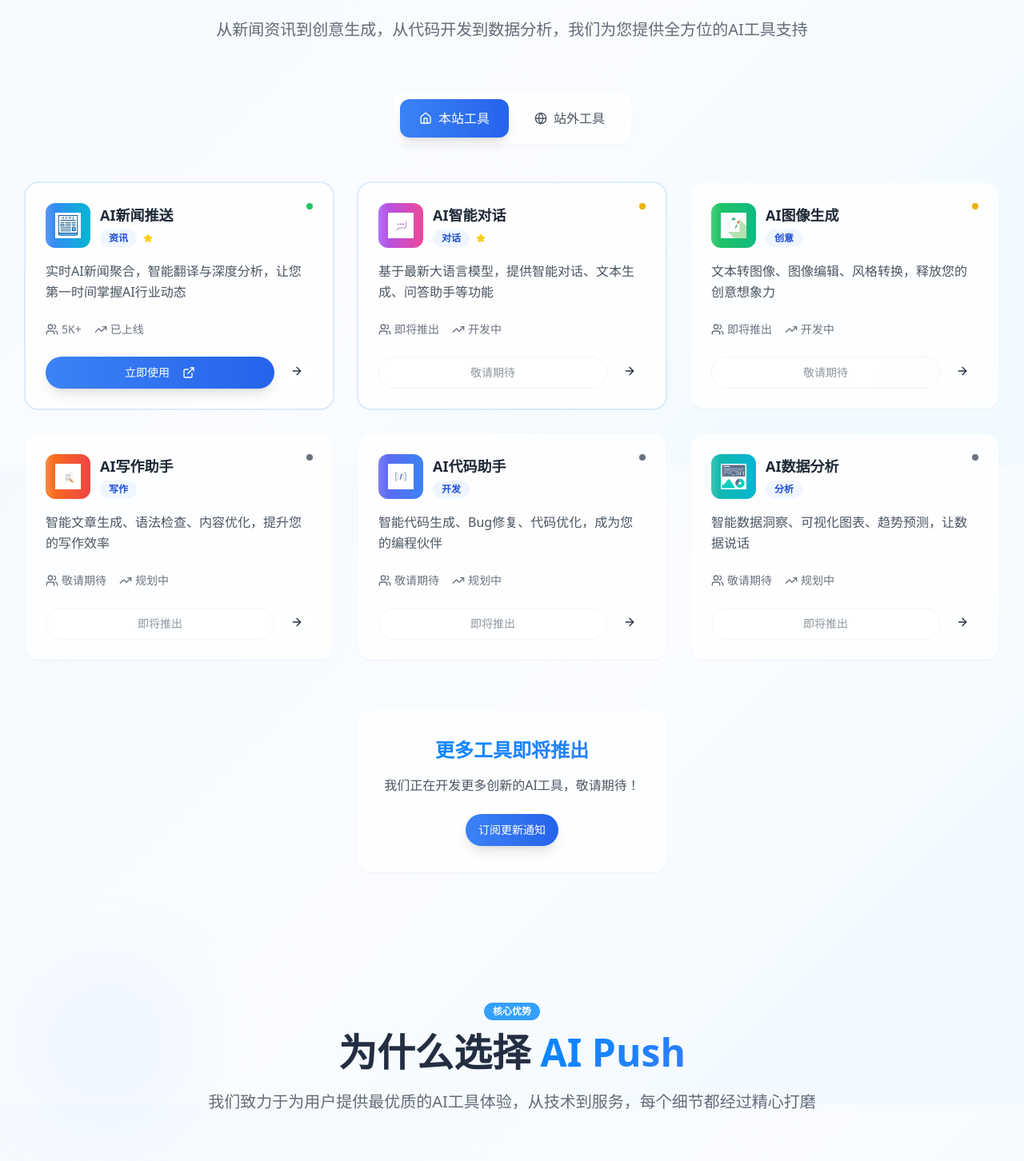
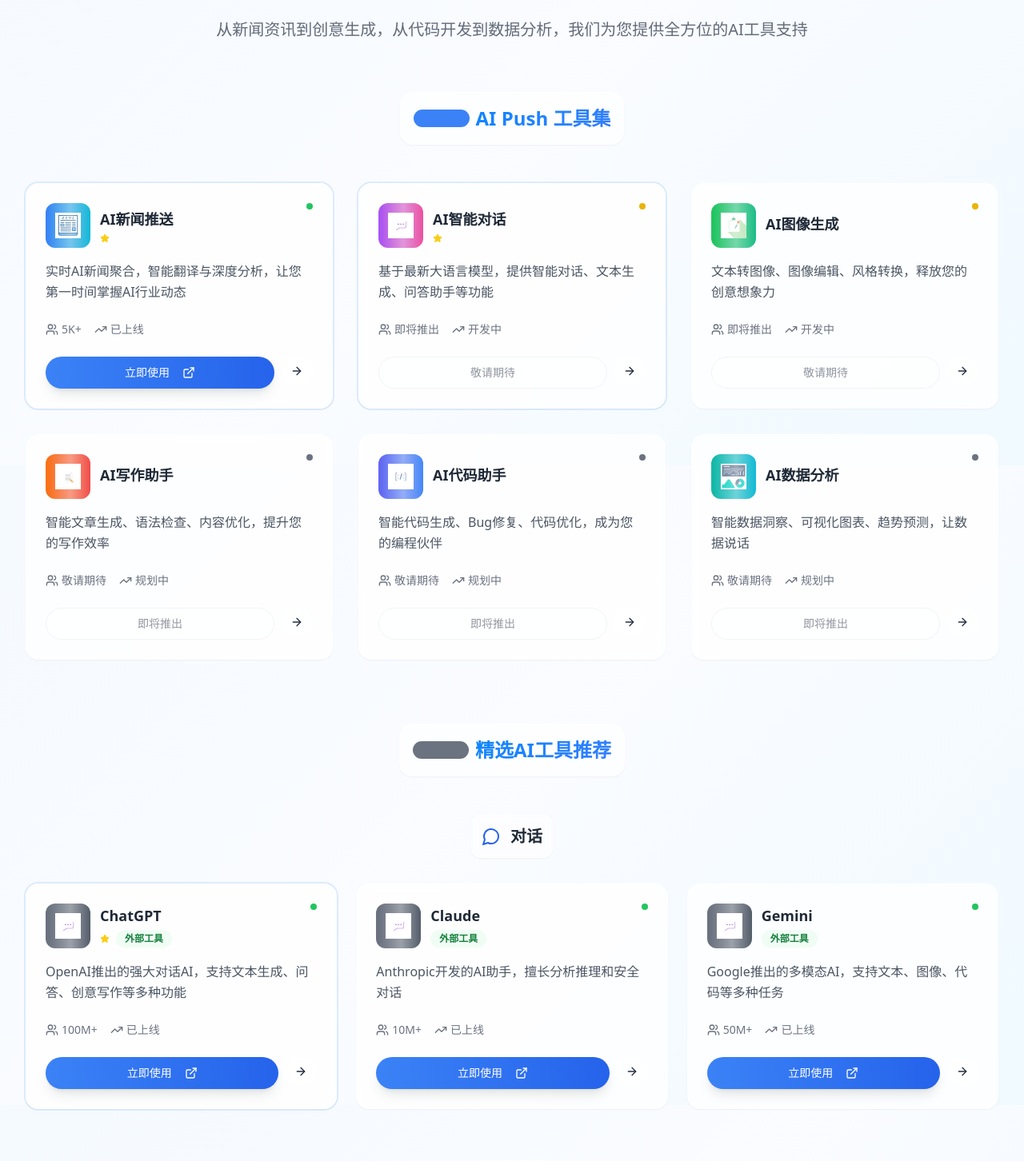
Before and after one commit to velist/aipush-design-hub, a React (Vite) app: page / in a window 1280 px wide. Shown: the part 1018-2470 px from the top of the page at 80% size. Built offline with nearby package versions, Linux system fonts and the light colour scheme.

Commit message:
Refactor tool display
Change tool display from tabbed interface to a categorized list. "My Tools" will be displayed at the top, followed by categorized lists of external tools such as conversation, painting, voice, video, and office.

```diff
--- a/src/components/ToolsGrid.tsx
+++ b/src/components/ToolsGrid.tsx
@@ -1,5 +1,4 @@
-import { useState } from 'react';
-import { ExternalLink, ArrowRight, Star, Users, TrendingUp, Home, Globe } from 'lucide-react';
+import { ExternalLink, ArrowRight, Star, Users, TrendingUp, MessageCircle, Palette, Mic, Video, Briefcase, Code, BarChart3, FileText } from 'lucide-react';
 import { Button } from './ui/button';
 import { Badge } from './ui/badge';
 import newsIcon from '@/assets/news-icon-new.png';
@@ -10,10 +9,9 @@ import codeIcon from '@/assets/code-icon-new.png';
 import analyticsIcon from '@/assets/analytics-icon-new.png';
 
 const ToolsGrid = () => {
-  const [activeTab, setActiveTab] = useState('本站工具');
 
-  const allTools = [
   // 本站工具
+  const myTools = [
     {
       id: 1,
       name: 'AI新闻推送',
@@ -25,7 +23,6 @@ const ToolsGrid = () => {
       category: '资讯',
       featured: true,
       color: 'from-blue-500 to-cyan-500',
-      type: '本站工具',
     },
     {
       id: 2,
@@ -38,7 +35,6 @@ const ToolsGrid = () => {
       category: '对话',
       featured: true,
       color: 'from-purple-500 to-pink-500',
-      type: '本站工具',
     },
     {
       id: 3,
@@ -48,10 +44,9 @@ const ToolsGrid = () => {
       url: '#',
       status: '开发中',
       users: '即将推出',
-      category: '创意',
+      category: '绘画',
       featured: false,
       color: 'from-green-500 to-emerald-500',
-      type: '本站工具',
     },
     {
       id: 4,
@@ -61,10 +56,9 @@ const ToolsGrid = () => {
       url: '#',
       status: '规划中',
       users: '敬请期待',
-      category: '写作',
+      category: '办公',
       featured: false,
       color: 'from-orange-500 to-red-500',
-      type: '本站工具',
     },
     {
       id: 5,
@@ -77,7 +71,6 @@ const ToolsGrid = () => {
       category: '开发',
       featured: false,
       color: 'from-indigo-500 to-blue-500',
-      type: '本站工具',
     },
     {
       id: 6,
@@ -87,12 +80,18 @@ const ToolsGrid = () => {
       url: '#',
       status: '规划中',
       users: '敬请期待',
-      category: '分析',
+      category: '办公',
       featured: false,
       color: 'from-teal-500 to-cyan-500',
-      type: '本站工具',
     },
-    // 站外工具
+  ];
+
+  // 站外工具分类
+  const externalToolCategories = [
+    {
+      name: '对话',
+      icon: MessageCircle,
+      tools: [
         {
           id: 7,
           name: 'ChatGPT',
@@ -101,58 +100,191 @@ const ToolsGrid = () => {
           url: 'https://chat.openai.com',
           status: '已上线',
           users: '100M+',
-      category: '对话',
           featured: true,
-      color: 'from-green-500 to-emerald-500',
-      type: '站外工具',
         },
         {
           id: 8,
+          name: 'Claude',
+          description: 'Anthropic开发的AI助手，擅长分析推理和安全对话',
+          icon: chatIcon,
+          url: 'https://claude.ai',
+          status: '已上线',
+          users: '10M+',
+          featured: false,
+        },
+        {
+          id: 9,
+          name: 'Gemini',
+          description: 'Google推出的多模态AI，支持文本、图像、代码等多种任务',
+          icon: chatIcon,
+          url: 'https://gemini.google.com',
+          status: '已上线',
+          users: '50M+',
+          featured: false,
+        },
+      ]
+    },
+    {
+      name: '绘画',
+      icon: Palette,
+      tools: [
+        {
+          id: 10,
           name: 'Midjourney',
           description: '顶级AI图像生成工具，创造令人惊叹的艺术作品和视觉内容',
           icon: imageIcon,
           url: 'https://midjourney.com',
           status: '已上线',
           users: '15M+',
-      category: '创意',
           featured: true,
-      color: 'from-purple-500 to-pink-500',
-      type: '站外工具',
         },
         {
-      id: 9,
+          id: 11,
+          name: 'DALL-E 3',
+          description: 'OpenAI的图像生成模型，支持自然语言描述生成高质量图像',
+          icon: imageIcon,
+          url: 'https://openai.com/dall-e-3',
+          status: '已上线',
+          users: '5M+',
+          featured: false,
+        },
+        {
+          id: 12,
+          name: 'Stable Diffusion',
+          description: '开源的图像生成模型，支持多种风格和自定义训练',
+          icon: imageIcon,
+          url: 'https://stability.ai',
+          status: '已上线',
+          users: '20M+',
+          featured: false,
+        },
+      ]
+    },
+    {
+      name: '视频',
+      icon: Video,
+      tools: [
+        {
+          id: 13,
+          name: 'Runway',
+          description: 'AI视频生成和编辑平台，支持文本生成视频、视频风格转换等',
+          icon: imageIcon,
+          url: 'https://runway.com',
+          status: '已上线',
+          users: '2M+',
+          featured: true,
+        },
+        {
+          id: 14,
+          name: 'Pika Labs',
+          description: 'AI视频生成工具，支持文本和图像生成短视频',
+          icon: imageIcon,
+          url: 'https://pika.art',
+          status: '已上线',
+          users: '1M+',
+          featured: false,
+        },
+      ]
+    },
+    {
+      name: '语音',
+      icon: Mic,
+      tools: [
+        {
+          id: 15,
+          name: 'ElevenLabs',
+          description: 'AI语音合成和克隆工具，支持多种语言和声音风格',
+          icon: chatIcon,
+          url: 'https://elevenlabs.io',
+          status: '已上线',
+          users: '3M+',
+          featured: true,
+        },
+        {
+          id: 16,
+          name: 'Murf',
+          description: 'AI配音工具，支持多种语音风格和语言的专业配音',
+          icon: chatIcon,
+          url: 'https://murf.ai',
+          status: '已上线',
+          users: '1M+',
+          featured: false,
+        },
+      ]
+    },
+    {
+      name: '办公',
+      icon: Briefcase,
+      tools: [
+        {
+          id: 17,
+          name: 'Notion AI',
+          description: '集成在Notion中的AI写作助手，帮助整理思路和内容创作',
+          icon: writingIcon,
+          url: 'https://notion.so/product/ai',
+          status: '已上线',
+          users: '30M+',
+          featured: true,
+        },
+        {
+          id: 18,
+          name: 'Jasper',
+          description: 'AI写作助手，专注于营销文案和内容创作',
+          icon: writingIcon,
+          url: 'https://jasper.ai',
+          status: '已上线',
+          users: '100K+',
+          featured: false,
+        },
+        {
+          id: 19,
+          name: 'Copy.ai',
+          description: 'AI文案生成工具，支持多种营销文案和创意写作',
+          icon: writingIcon,
+          url: 'https://copy.ai',
+          status: '已上线',
+          users: '10M+',
+          featured: false,
+        },
+      ]
+    },
+    {
+      name: '开发',
+      icon: Code,
+      tools: [
+        {
+          id: 20,
           name: 'GitHub Copilot',
           description: 'AI编程助手，智能代码补全和生成，提升开发效率',
           icon: codeIcon,
           url: 'https://github.com/features/copilot',
           status: '已上线',
           users: '1M+',
-      category: '开发',
-      featured: false,
-      color: 'from-gray-600 to-gray-700',
-      type: '站外工具',
+          featured: true,
         },
         {
-      id: 10,
-      name: 'Notion AI',
-      description: '集成在Notion中的AI写作助手，帮助整理思路和内容创作',
-      icon: writingIcon,
-      url: 'https://notion.so/product/ai',
+          id: 21,
+          name: 'Cursor',
+          description: 'AI代码编辑器，集成强大的AI编程助手功能',
+          icon: codeIcon,
+          url: 'https://cursor.sh',
           status: '已上线',
-      users: '30M+',
-      category: '写作',
+          users: '500K+',
           featured: false,
-      color: 'from-slate-500 to-slate-600',
-      type: '站外工具',
+        },
+        {
+          id: 22,
+          name: 'Replit',
+          description: '在线编程平台，集成AI代码生成和调试功能',
+          icon: codeIcon,
+          url: 'https://replit.com',
+          status: '已上线',
+          users: '20M+',
+          featured: false,
+        },
+      ]
     },
   ];
-
-  const tabs = [
-    { id: '本站工具', name: '本站工具', icon: Home },
-    { id: '站外工具', name: '站外工具', icon: Globe },
-  ];
-
-  const tools = allTools.filter(tool => tool.type === activeTab);
 
   const getStatusColor = (status: string) => {
     switch (status) {
@@ -163,52 +295,7 @@ const ToolsGrid = () => {
     }
   };
 
-  return (
-    <section id="tools" className="py-20 relative">
-      <div className="max-w-7xl mx-auto px-4 sm:px-6 lg:px-8">
-        {/* Section Header */}
-        <div className="text-center mb-16">
-          <Badge className="mb-4 glass-button">
-            AI工具合集
-          </Badge>
-          <h2 className="text-4xl md:text-5xl font-bold mb-6">
-            <span className="text-gradient">强大的AI工具</span>
-            <br />
-            一站式解决方案
-          </h2>
-          <p className="text-xl text-foreground/70 max-w-3xl mx-auto">
-            从新闻资讯到创意生成，从代码开发到数据分析，我们为您提供全方位的AI工具支持
-          </p>
-        </div>
-
-        {/* Tab Navigation */}
-        <div className="flex justify-center mb-12">
-          <div className="bg-white/70 backdrop-blur-sm border border-white/60 p-2 rounded-2xl shadow-sm">
-            <div className="flex space-x-2">
-              {tabs.map((tab) => {
-                const Icon = tab.icon;
-                return (
-                  <button
-                    key={tab.id}
-                    onClick={() => setActiveTab(tab.id)}
-                    className={`flex items-center space-x-2 px-6 py-3 rounded-xl font-medium transition-all duration-300 ${
-                      activeTab === tab.id
-                        ? 'bg-gradient-to-r from-blue-500 to-blue-600 text-white shadow-lg'
-                        : 'text-gray-600 hover:text-blue-600 hover:bg-white/60'
-                    }`}
-                  >
-                    <Icon className="h-4 w-4" />
-                    <span>{tab.name}</span>
-                  </button>
-                );
-              })}
-            </div>
-          </div>
-        </div>
-
-        {/* Tools Grid */}
-        <div className="grid grid-cols-1 md:grid-cols-2 lg:grid-cols-3 gap-8">
-          {tools.map((tool, index) => (
+  const ToolCard = ({ tool, index, isExternal = false }: { tool: any, index: number, isExternal?: boolean }) => (
     <div
       key={tool.id}
       className={`group bg-white/80 backdrop-blur-sm border border-white/60 p-6 rounded-2xl hover-lift transition-all duration-500 shadow-sm ${
@@ -219,7 +306,7 @@ const ToolsGrid = () => {
       {/* Tool Header */}
       <div className="flex items-start justify-between mb-4">
         <div className="flex items-center space-x-3">
-                  <div className={`p-3 rounded-xl bg-gradient-to-r ${tool.color} shimmer-effect`}>
+          <div className={`p-3 rounded-xl ${isExternal ? 'bg-gradient-to-r from-gray-500 to-gray-600' : `bg-gradient-to-r ${tool.color}`} shimmer-effect`}>
             <img src={tool.icon} alt={tool.name} className="w-8 h-8" />
           </div>
           <div>
@@ -227,11 +314,13 @@ const ToolsGrid = () => {
               {tool.name}
             </h3>
             <div className="flex items-center space-x-2 mt-1">
-                      <Badge variant="secondary" className="text-xs bg-blue-50 text-blue-700">
-                        {tool.category}
-                      </Badge>
               {tool.featured && (
                 <Star className="h-3 w-3 text-yellow-400 fill-current" />
+              )}
+              {isExternal && (
+                <Badge variant="secondary" className="text-xs bg-green-50 text-green-700">
+                  外部工具
+                </Badge>
               )}
             </div>
           </div>
@@ -284,7 +373,83 @@ const ToolsGrid = () => {
         </Button>
       </div>
     </div>
+  );
+
+  return (
+    <section id="tools" className="py-20 relative">
+      <div className="max-w-7xl mx-auto px-4 sm:px-6 lg:px-8">
+        {/* Section Header */}
+        <div className="text-center mb-16">
+          <Badge className="mb-4 glass-button">
+            AI工具合集
+          </Badge>
+          <h2 className="text-4xl md:text-5xl font-bold mb-6">
+            <span className="text-gradient">强大的AI工具</span>
+            <br />
+            一站式解决方案
+          </h2>
+          <p className="text-xl text-foreground/70 max-w-3xl mx-auto">
+            从新闻资讯到创意生成，从代码开发到数据分析，我们为您提供全方位的AI工具支持
+          </p>
+        </div>
+
+        {/* 本站工具 */}
+        <div className="mb-20">
+          <div className="flex items-center justify-center mb-12">
+            <div className="bg-white/70 backdrop-blur-sm border border-white/60 p-4 rounded-2xl shadow-sm">
+              <h3 className="text-2xl font-bold text-center text-gradient flex items-center justify-center space-x-2">
+                <Badge className="bg-blue-500 text-white">本站工具</Badge>
+                <span>AI Push 工具集</span>
+              </h3>
+            </div>
+          </div>
+
+          <div className="grid grid-cols-1 md:grid-cols-2 lg:grid-cols-3 gap-8">
+            {myTools.map((tool, index) => (
+              <ToolCard key={tool.id} tool={tool} index={index} />
             ))}
+          </div>
+        </div>
+
+        {/* 站外工具 */}
+        <div>
+          <div className="flex items-center justify-center mb-12">
+            <div className="bg-white/70 backdrop-blur-sm border border-white/60 p-4 rounded-2xl shadow-sm">
+              <h3 className="text-2xl font-bold text-center text-gradient flex items-center justify-center space-x-2">
+                <Badge className="bg-gray-500 text-white">站外工具</Badge>
+                <span>精选AI工具推荐</span>
+              </h3>
+            </div>
+          </div>
+
+          {externalToolCategories.map((category, categoryIndex) => {
+            const CategoryIcon = category.icon;
+            return (
+              <div key={category.name} className="mb-16">
+                {/* 分类标题 */}
+                <div className="flex items-center justify-center mb-8">
+                  <div className="bg-white/60 backdrop-blur-sm border border-white/40 p-3 rounded-xl shadow-sm">
+                    <div className="flex items-center space-x-3">
+                      <CategoryIcon className="h-6 w-6 text-blue-600" />
+                      <h4 className="text-xl font-bold text-gray-800">{category.name}</h4>
+                    </div>
+                  </div>
+                </div>
+
+                {/* 工具网格 */}
+                <div className="grid grid-cols-1 md:grid-cols-2 lg:grid-cols-3 gap-6">
+                  {category.tools.map((tool, toolIndex) => (
+                    <ToolCard
+                      key={tool.id}
+                      tool={tool}
+                      index={categoryIndex * 3 + toolIndex}
+                      isExternal={true}
+                    />
+                  ))}
+                </div>
+              </div>
+            );
+          })}
         </div>
 
         {/* Coming Soon Banner */}
@@ -292,7 +457,7 @@ const ToolsGrid = () => {
           <div className="bg-white/70 backdrop-blur-sm border border-white/60 p-8 rounded-2xl inline-block shadow-sm">
             <h3 className="text-2xl font-bold text-gradient mb-4">更多工具即将推出</h3>
             <p className="text-gray-600 mb-6">
-              我们正在开发更多创新的AI工具，敬请期待！
+              我们正在开发更多创新的AI工具，同时持续收录优质的站外AI工具
             </p>
             <Button className="bg-gradient-to-r from-blue-500 to-blue-600 text-white border-0 shadow-lg">
               订阅更新通知
```
Lines whose indentation alone changed are shown as unchanged.
